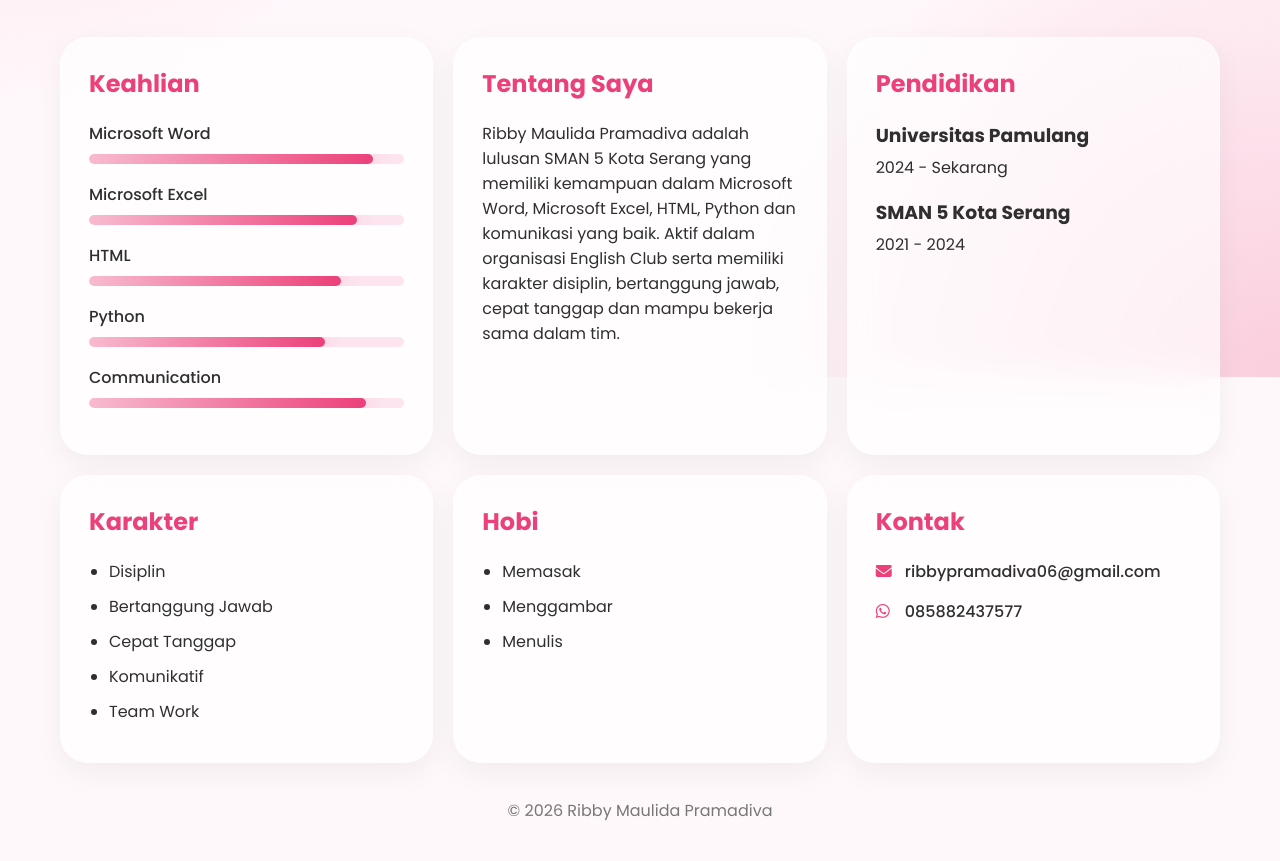
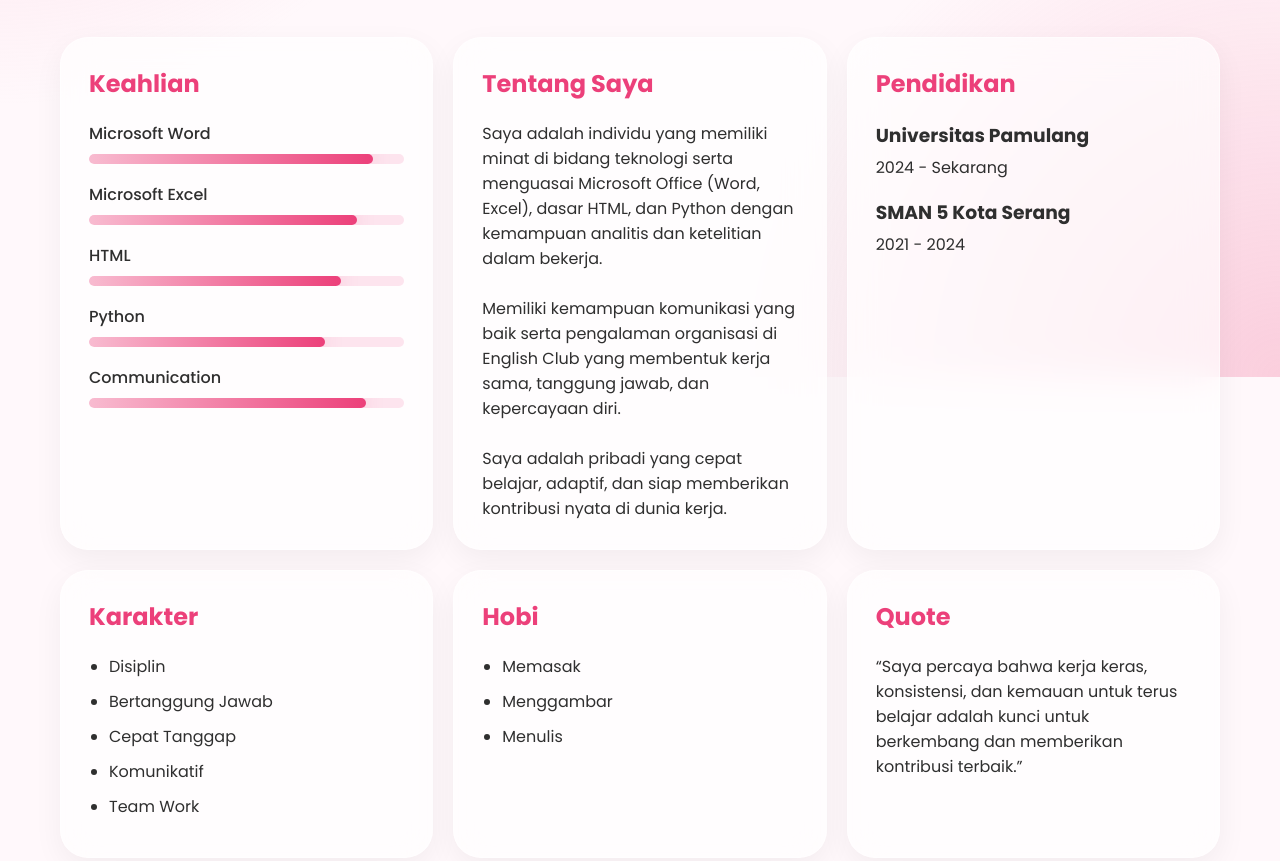
Before and after one commit to ribby-06/cv-portfolio, a plain HTML site: page index.html in a window 1280 px wide. Shown: the part 423-1284 px from the top of the page. Drawn offline with Linux system fonts and the light colour scheme.

Commit message:
update index

```diff
--- a/index.html
+++ b/index.html
@@ -25,7 +25,7 @@ href="https://cdnjs.cloudflare.com/ajax/libs/font-awesome/6.5.2/css/all.min.css"
 
             <!-- Ganti nanti dengan Google Drive -->
             <img
-src="https://drive.google.com/thumbnail?id=1NsFcz9Ac0ljBRTmxmMNYoK3JNgxVGU5q&sz=w1000"
+src="https://drive.google.com/thumbnail?id=1N-bqdIKaaAE-u_gR2oh6OAZ7SUADfToB&sz=w1000"
 alt="Abud">
 
         </div>
@@ -86,21 +86,26 @@ alt="Abud">
 
         <div class="card">
 
-            <h2>Tentang Saya</h2>
+    <h2>Tentang Saya</h2>
 
-            <p>
-                Ribby Maulida Pramadiva adalah lulusan
-                SMAN 5 Kota Serang yang memiliki kemampuan
-                dalam Microsoft Word, Microsoft Excel,
-                HTML, Python dan komunikasi yang baik.
+    <p>
+        Saya adalah individu yang memiliki minat
+        di bidang teknologi serta menguasai
+        Microsoft Office (Word, Excel), dasar HTML,
+        dan Python dengan kemampuan analitis
+        dan ketelitian dalam bekerja.
+        <br><br>
+        Memiliki kemampuan komunikasi yang baik
+        serta pengalaman organisasi di English Club
+        yang membentuk kerja sama, tanggung jawab,
+        dan kepercayaan diri.
+        <br><br>
+        Saya adalah pribadi yang cepat belajar,
+        adaptif, dan siap memberikan kontribusi nyata
+        di dunia kerja.
+    </p>
 
-                Aktif dalam organisasi English Club
-                serta memiliki karakter disiplin,
-                bertanggung jawab, cepat tanggap
-                dan mampu bekerja sama dalam tim.
-            </p>
-
-        </div>
+</div>
 
         <div class="card">
 
@@ -154,6 +159,18 @@ alt="Abud">
 
         </div>
 
+<div class="card">
+
+    <h2>Quote</h2>
+
+    <p>
+        “Saya percaya bahwa kerja keras,
+        konsistensi, dan kemauan untuk terus belajar
+        adalah kunci untuk berkembang dan memberikan
+        kontribusi terbaik.”
+    </p>
+
+</div>
         <div class="card">
 
             <h2>Kontak</h2>
```
